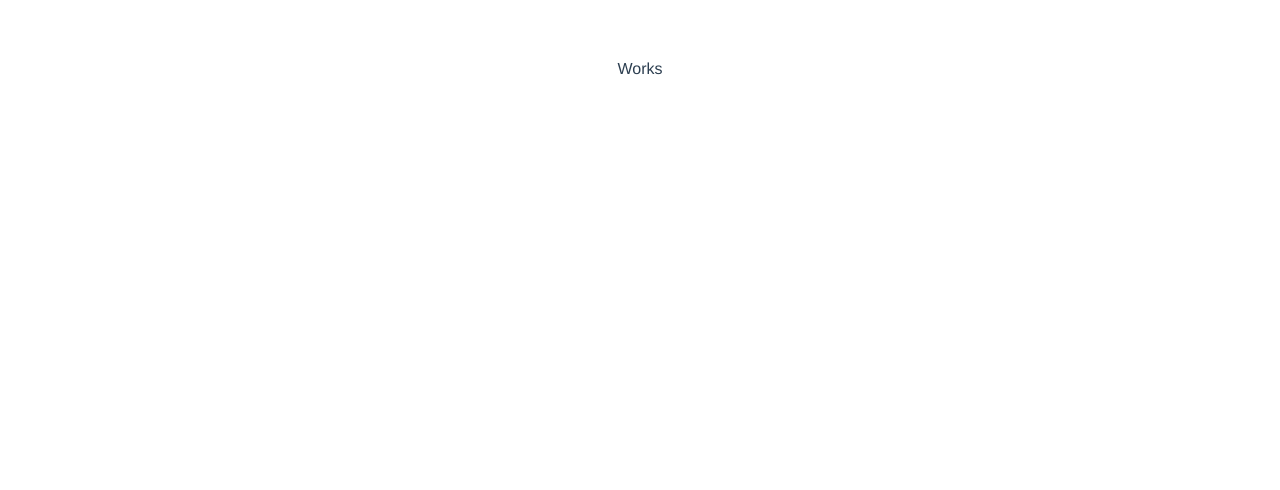
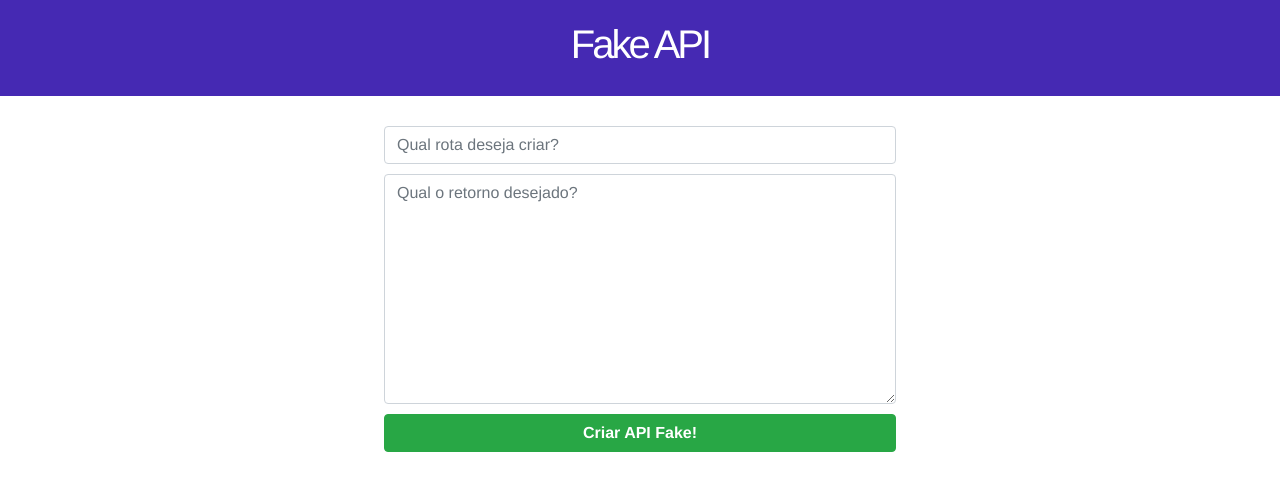
Before and after one commit to HigorC/fake-api-front, a Vue app: page / in a window 1280 px wide. Shown: the top 490 px of the page. Built offline with nearby package versions, Linux system fonts and the light colour scheme.

Commit message:
Criação da tela inicial, adição do Bootstrap

```diff
--- a/package.json
+++ b/package.json
@@ -8,7 +8,10 @@
     "lint": "vue-cli-service lint"
   },
   "dependencies": {
+    "bootstrap": "^4.3.1",
+    "bootstrap-vue": "^2.0.0-rc.22",
     "core-js": "^2.6.5",
+    "postcss-loader": "^3.0.0",
     "vue": "^2.6.10"
   },
   "devDependencies": {
--- a/src/App.vue
+++ b/src/App.vue
@@ -1,13 +1,21 @@
 <template>
   <div id="app">
-    Works
+    <Header/>
+    <Cadastro/>
   </div>
 </template>
 
 <script>
 
+import Header from "./components/Header";
+import Cadastro from "./components/Cadastro";
+
 export default {
-  name: 'app'
+  name: 'app',
+  components: {
+    Header,
+    Cadastro
+  },
 }
 </script>
 
@@ -18,6 +26,6 @@ export default {
   -moz-osx-font-smoothing: grayscale;
   text-align: center;
   color: #2c3e50;
-  margin-top: 60px;
+  /* margin-top: 60px; */
 }
 </style>
--- /dev/null
+++ b/src/components/Cadastro.vue
@@ -0,0 +1,40 @@
+<template>
+  <div class="cadastro">
+    <b-form-input v-model="rota" placeholder="Qual rota deseja criar?"></b-form-input>
+
+    <b-form-textarea
+      id="textarea"
+      v-model="retorno"
+      placeholder="Qual o retorno desejado?"
+      rows="9"
+    ></b-form-textarea>
+
+    <button class="btn btn-block btn-success btn-criar">Criar API Fake!</button>
+  </div>
+</template>
+
+<script>
+export default {
+  name: "Cadastro",
+  data: function() {
+    return {
+      rota: "",
+      retorno: ""
+    };
+  }
+};
+</script>
+
+<style lang="less">
+.cadastro {
+  padding: 30px 30%;
+
+  #textarea,
+  .btn-criar {
+    margin-top: 10px;
+  }
+  .btn-criar {
+    font-weight: bold;
+  }
+}
+</style>
--- /dev/null
+++ b/src/components/Header.vue
@@ -0,0 +1,23 @@
+<template>
+  <div class="header">
+    <h1 class="titulo">Fake API</h1>
+  </div>
+</template>
+
+<script>
+export default {
+  name: "Header"
+};
+</script>
+
+<style lang="less">
+.header {
+  padding: 20px 0 20px 0;
+  background-color: #4529b3;
+
+  .titulo {
+    color: #ffffff;
+    letter-spacing: -3px;
+  }
+}
+</style>
```
Also changed, not shown: src/main.js (+8 -0 lines), 1 other file (tests, documents, lock files or other folders).
